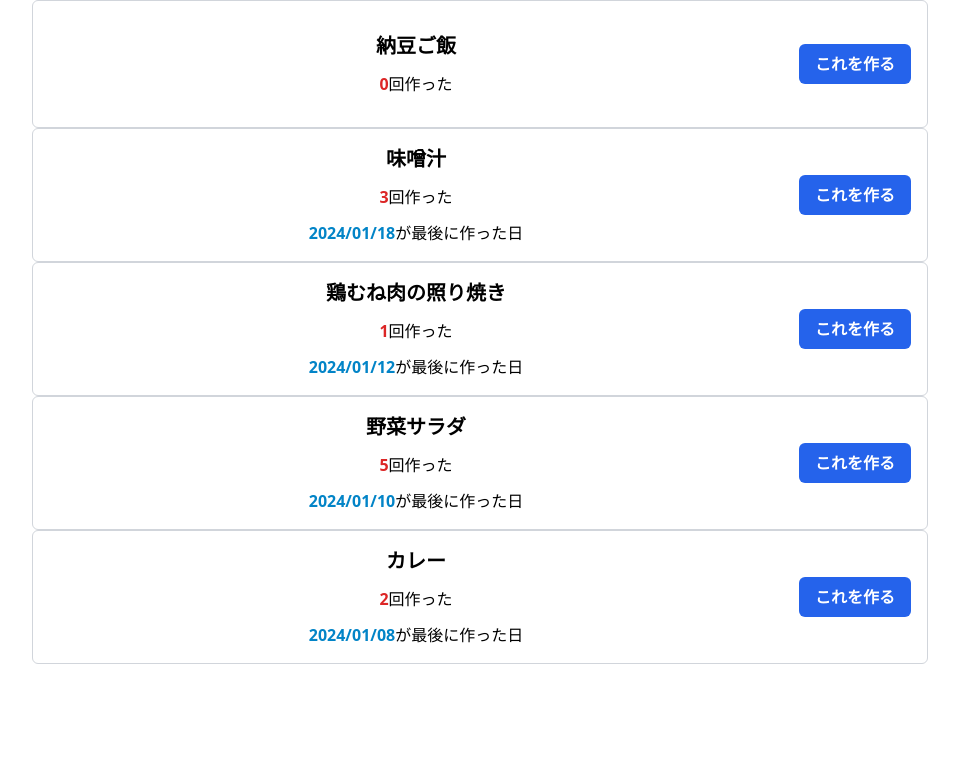
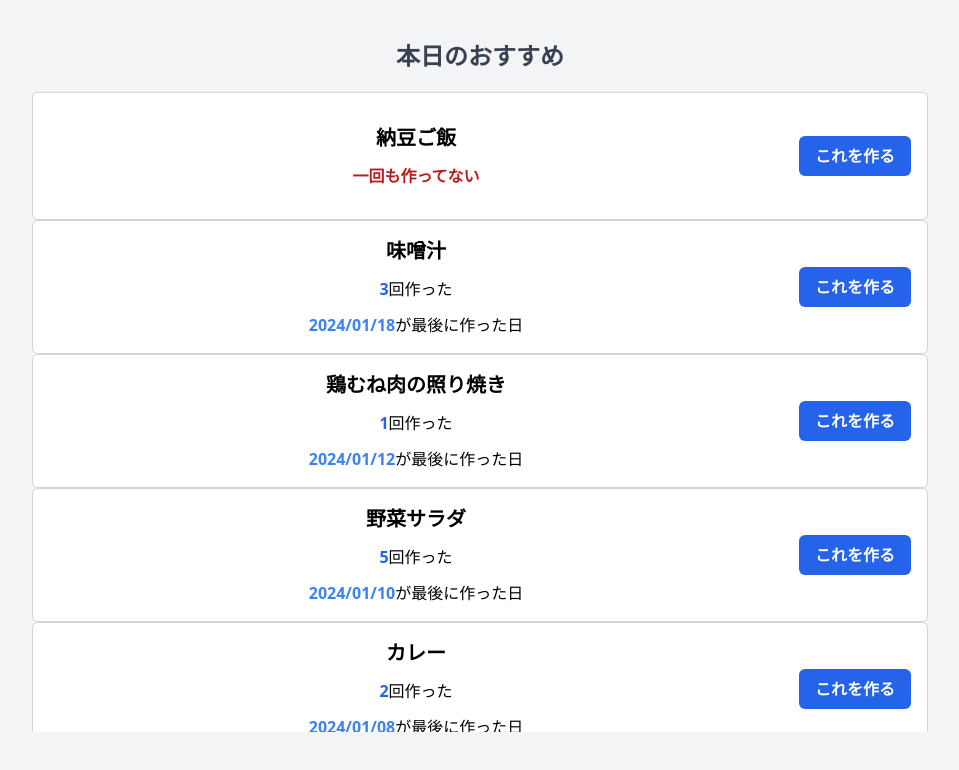
Before and after one commit to nakano2024/kondait, a Nuxt app in the folder frontend/: page / in a window 1280 px wide. Shown: the top 770 px of the page, without its empty margins (160-1119 px from the left). Built offline with nearby package versions, Linux system fonts and the light colour scheme.

Commit message:
feat: 背景色などを整える

```diff
--- a/frontend/api/recommended-cooking-item.ts
+++ b/frontend/api/recommended-cooking-item.ts
@@ -4,9 +4,14 @@ export interface RecommendedCookingItemApi {
     getRecommendedCookingItems: () => Promise<RecommendedCookingItem[]>
 }
 
+const sleep = (ms: number): Promise<void> => {
+  return new Promise(resolve => setTimeout(resolve, ms));
+}
+
 export const createRecommendedCookingItemApiMock = (): RecommendedCookingItemApi => {
     return {
         getRecommendedCookingItems: async (): Promise<RecommendedCookingItem[]> => {
+            await sleep(2000);
             return [
                 {
                     code: '5b3b0b2a-1a9b-4df0-9f6b-0c1e6c3b8f01',
--- a/frontend/components/RecommendedCookingItemCard.vue
+++ b/frontend/components/RecommendedCookingItemCard.vue
@@ -1,12 +1,17 @@
 <template>
-    <div class="flex flex-col sm:flex-row items-center justify-center border border-gray-300 rounded-md p-4 min-h-32 gap-4">
+    <div class="flex flex-col sm:flex-row items-center justify-center border border-gray-300 rounded-md p-4 min-h-32 gap-4 bg-white">
         <div class="flex flex-col items-center gap-3 text-center w-full sm:flex-1">
             <div class="font-bold text-xl">{{ name }}</div>
             <div>
-                <span class="font-bold text-red-600">{{ cookCount }}</span>回作った
+                <div v-if="isCooked">
+                    <span class="font-bold text-blue-600">{{ cookCount }}</span>回作った
+                </div>
+                <div v-else>
+                    <span class="font-bold text-red-700">一回も作ってない</span>
+                </div>
             </div>
             <div v-if="lastCookedDate">
-                <span class="font-bold text-sky-600">{{ lastCookedDate }}</span>が最後に作った日
+                <span class="font-bold text-blue-500">{{ lastCookedDate }}</span>が最後に作った日
             </div>
         </div>
         <div class="flex items-center justify-center">
@@ -17,10 +22,13 @@
 
 <script setup lang="ts">
 
-defineProps<{
+const props = defineProps<{
     code: string;
     name: string;
     cookCount: number;
     lastCookedDate?: string;
 }>();
+
+const isCooked = computed((): boolean => 0 < props.cookCount);
+
 </script>
--- a/frontend/components/RecommendedCookingItemSkeleton.vue
+++ b/frontend/components/RecommendedCookingItemSkeleton.vue
@@ -1,8 +1,7 @@
 <template>
-    <div class="flex justify-center border border-gray-300 rounded-md p-4 min-h-32">
+    <div class="flex justify-center border border-gray-300 rounded-md p-4 min-h-32 bg-white">
         <div class="flex flex-col gap-3 items-center w-full">
             <div class="h-8 w-32 max-w-full rounded-md bg-gray-200 animate-pulse"></div>
-            <div class="h-6 w-64 max-w-full rounded-md bg-gray-200 animate-pulse"></div>
             <div class="h-6 w-64 max-w-full rounded-md bg-gray-200 animate-pulse"></div>
             <div class="h-8 w-32 max-w-full rounded-md bg-gray-200 animate-pulse"></div>
         </div>
--- a/frontend/components/RecommendedCookingItemsArea.vue
+++ b/frontend/components/RecommendedCookingItemsArea.vue
@@ -1,5 +1,7 @@
 <template>
     <div>
+        <SectionHeading text="本日のおすすめ" />
+        <div class="content-scroll">
             <div v-if="isLoading">
                 <RecommendedCookingItemSkeleton
                     v-for="n in 5"
@@ -20,6 +22,7 @@
                 <div v-else>
                     おすすめ可能な献立がありません。
                     献立を追加
+                </div>
             </div>
         </div>
     </div>
@@ -52,10 +55,6 @@ const formatToJstDate = (dateString?: string): string | undefined => {
     });
 };
 
-function sleep(ms: number): Promise<void> {
-  return new Promise(resolve => setTimeout(resolve, ms));
-}
-
 const fetchCookingItems = async () => {
     isLoading.value = true;
     const recommendedCookingItems = await recommendedCookingItemApi.getRecommendedCookingItems();
@@ -65,7 +64,6 @@ const fetchCookingItems = async () => {
         cookCount: item.cookCount,
         formattedLastCookedDate: formatToJstDate(item.lastCookedDate),
     }));
-    await sleep(3000);
     isLoading.value = false;
 };
 
@@ -75,4 +73,14 @@ onMounted(() => {
 </script>
 
 <style scoped>
+.content-scroll {
+    max-height: 80vh;
+    overflow-y: auto;
+    scrollbar-width: none;
+    -ms-overflow-style: none;
+}
+
+.content-scroll::-webkit-scrollbar {
+    display: none;
+}
 </style>
--- /dev/null
+++ b/frontend/components/SectionHeading.vue
@@ -0,0 +1,9 @@
+<template>
+    <h1 class="text-center font-bold text-2xl text-gray-700 mb-5">{{ text }}</h1>
+</template>
+
+<script setup lang="ts">
+defineProps<{
+    text: string;
+}>();
+</script>
--- a/frontend/layouts/main.vue
+++ b/frontend/layouts/main.vue
@@ -1,7 +1,9 @@
 <template>
-    <div class="flex justify-center items-start">
-        <div class="w-full max-w-4xl">
-            <slot />
+    <div class="bg-gray-100 pt-10 pb-28">
+        <div class="flex justify-center items-start">
+            <div class="w-full max-w-4xl">
+                <slot />
+            </div>
         </div>
     </div>
 </template>
```
Lines whose indentation alone changed are shown as unchanged.
